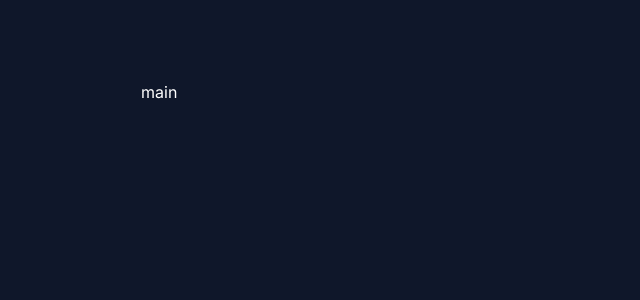
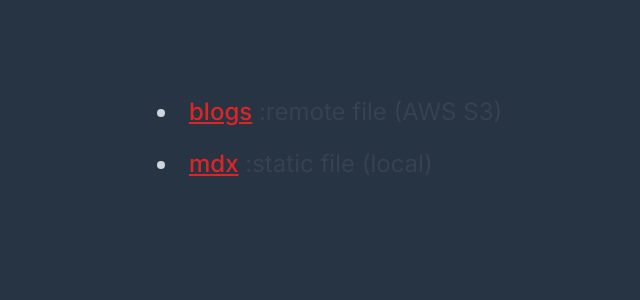
Before and after one commit to ooMia/oomia.github.io, a Next.js app: page / in a window 1280 px wide. Shown: the top 300 px of the page, without its empty margins (131-771 px from the left). Built offline with nearby package versions, Linux system fonts and the light colour scheme.

Commit message:
💄 Design : apply @tailwindcss/typography on remote mdx

```diff
--- a/src/app/blogs/[title]/page.tsx
+++ b/src/app/blogs/[title]/page.tsx
@@ -16,15 +16,12 @@ export default async function Page({ params }: { params: { title: string } }) {
   const mdxSource = await readFileFromS3(`${title}.mdx`);
   return (
     <>
-      <div className="px-5 md:px-80 py-10">
-        <p className="text-5xl mb-4">{title}</p>
+      <div className="prose lg:prose-xl prose-slate invert">
         <MDXRemote source={mdxSource} />
+        ---
+        <MDXRemote components={{ RedText }}
+                   source={'# My Page\n\nThis is some text.\n\n<RedText>This text is red, but inverted.</RedText>'} />
       </div>
-      ---
-
-
-      <MDXRemote components={{ RedText }}
-                 source={'# My Page\n\nThis is some text.\n\n<RedText>This text is red.</RedText>'} />
     </>
   );
 }
--- a/src/app/layout.tsx
+++ b/src/app/layout.tsx
@@ -1,9 +1,9 @@
 import type { Metadata } from 'next';
 import { Inter } from 'next/font/google';
 import '@/global/globals.css';
-import Script from 'next/script';
 import React from 'react';
 import Comments from '@/components/Comments';
+import Script from 'next/script';
 
 const inter = Inter({ subsets: ['latin'] });
 
@@ -42,13 +42,15 @@ metadata.openGraph = {
 // https://nextjs.org/docs/app/building-your-application/routing/pages-and-layouts#root-layout-required
 export default function RootLayout({ children }: { children: React.ReactNode }) {
   return (
-    <html lang="en" className="bg-slate-900 text-white max-w-3xl mx-auto py-20 px-4 ">
+    <html lang="en">
     <Script
       src={'https://us.umami.is/script.js'}
       data-website-id="65ec97d8-24c3-4b88-8646-225d81a1cfe4"
       async
     />
-    <body className={inter.className}>
+
+    <body className={inter.className + ' mx-auto py-20 px-4 max-w-3xl bg-gray-dark'}>
+
     {children}
     <Comments />
     </body>
--- a/src/app/page.tsx
+++ b/src/app/page.tsx
@@ -1,7 +1,12 @@
 export default async function Page() {
-  return (
-    <div>
-      <a href={'/blogs/index'}>main</a>
-    </div>
-  );
+  return (<div className={'prose prose-red prose-2xl'}>
+    <ul>
+      <li>
+        <a href={'/blogs/index'}>blogs</a> :remote file (AWS S3)
+      </li>
+      <li>
+        <a href={'/mdx'}>mdx</a> :static file (local)
+      </li>
+    </ul>
+  </div>);
 }
--- a/src/components/RedText.tsx
+++ b/src/components/RedText.tsx
@@ -1,5 +1,8 @@
 import { ReactNode } from 'react';
 
 export default function RedText({ children }: { children: ReactNode }) {
+
+
   return <span style={{ color: 'red' }}>{children}</span>;
+
 }
--- /dev/null
+++ b/src/mdx-components.tsx
@@ -0,0 +1,7 @@
+import type { MDXComponents } from 'mdx/types';
+
+export function useMDXComponents(components: MDXComponents): MDXComponents {
+  return {
+    ...components
+  };
+}
--- a/tailwind.config.ts
+++ b/tailwind.config.ts
@@ -1,13 +1,42 @@
 import type { Config } from 'tailwindcss';
 
 const config: Config = {
+  darkMode: 'class',
   content: [
-    'src/app/**.{js,ts,jsx,tsx,mdx}',
-    'src/app/blogs/**.{js,ts,jsx,tsx,mdx}'
+    'src/**/**.{js,ts,jsx,tsx,mdx}'
   ],
-  theme: {},
   plugins: [
     require('@tailwindcss/typography')
-  ]
+  ],
+  theme: {
+    screens: {
+      sm: '480px',
+      md: '768px',
+      lg: '976px',
+      xl: '1440px'
+    },
+    colors: {
+      'blue': '#1fb6ff',
+      'pink': '#ff49db',
+      'orange': '#ff7849',
+      'green': '#13ce66',
+      'gray-dark': '#273444',
+      'gray': '#8492a6',
+      'gray-light': '#d3dce6'
+    },
+    fontFamily: {
+      sans: ['Graphik', 'sans-serif'],
+      serif: ['Merriweather', 'serif']
+    },
+    extend: {
+      spacing: {
+        '128': '32rem',
+        '144': '36rem'
+      },
+      borderRadius: {
+        '4xl': '2rem'
+      }
+    }
+  }
 };
 export default config;
```
Also changed, not shown: src/app/mdx/page.mdx (renamed from src/app/blogs/[title]/file.mdx).
